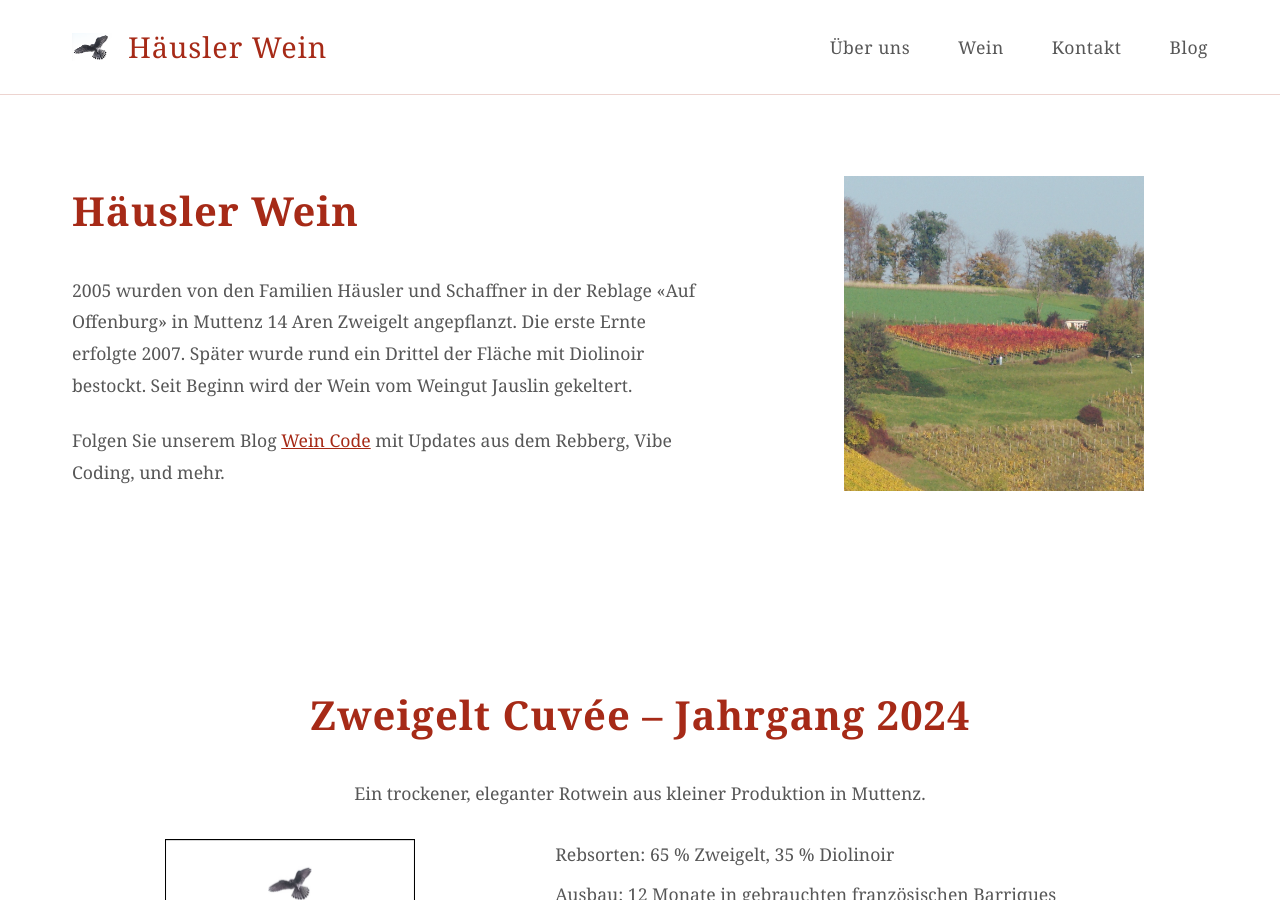
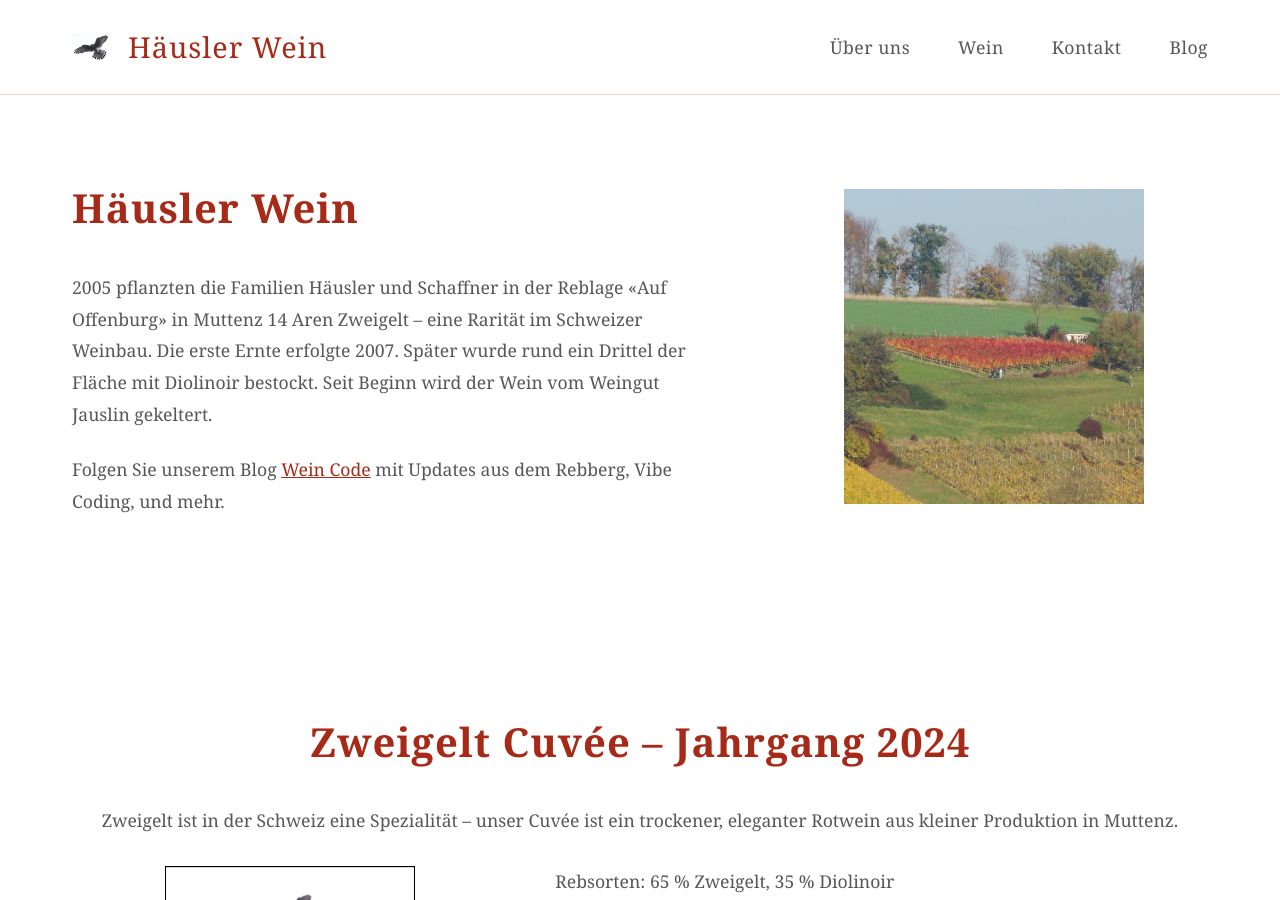
Before and after one commit to github-rha/haeusler-wein, a Jekyll site: the page built from index.html, in a window 1280 px wide and 900 px high. Built offline with Jekyll 4.4.1, drawn with Linux system fonts in a browser that asks for light colours.

Commit message:
Highlight Zweigelt as a Swiss specialty in copy and meta

```diff
--- a/_config.yml
+++ b/_config.yml
@@ -1,3 +1,3 @@
 title: Häusler Wein
-description: Häusler Wein ist ein kleines Weingut in Muttenz (Baselland). Seit 2005 produzieren wir Zweigelt und Diolinoir aus der Reblage «Auf Offenburg».
+description: Häusler Wein ist ein kleines Weingut in Muttenz (Baselland). Seit 2005 produzieren wir Zweigelt – eine Spezialität im Schweizer Weinbau – und Diolinoir aus der Reblage «Auf Offenburg».
 lang: de
--- a/_data/content.yml
+++ b/_data/content.yml
@@ -22,14 +22,14 @@
     alt: Reblage Auf Offenburg
   paragraphs:
     - |
-      2005 wurden von den Familien Häusler und Schaffner in der Reblage «Auf Offenburg» in Muttenz 14 Aren Zweigelt angepflanzt. Die erste Ernte erfolgte 2007. Später wurde rund ein Drittel der Fläche mit Diolinoir bestockt. Seit Beginn wird der Wein vom Weingut Jauslin gekeltert.
+      2005 pflanzten die Familien Häusler und Schaffner in der Reblage «Auf Offenburg» in Muttenz 14 Aren Zweigelt – eine Rarität im Schweizer Weinbau. Die erste Ernte erfolgte 2007. Später wurde rund ein Drittel der Fläche mit Diolinoir bestockt. Seit Beginn wird der Wein vom Weingut Jauslin gekeltert.
     - |
       Folgen Sie unserem Blog <a href="https://blog.haeusler-wein.ch/">Wein Code</a> mit Updates aus dem Rebberg, Vibe Coding, und mehr.
 
 # Wine Section
 wine:
   heading: Zweigelt Cuvée – Jahrgang 2024
-  intro: "Ein trockener, eleganter Rotwein aus kleiner Produktion in Muttenz."
+  intro: "Zweigelt ist in der Schweiz eine Spezialität – unser Cuvée ist ein trockener, eleganter Rotwein aus kleiner Produktion in Muttenz."
   image:
     src: 2024-zweigelt-cuvee.png
     alt: Zweigelt Cuvée Jahrgang 2024
```
